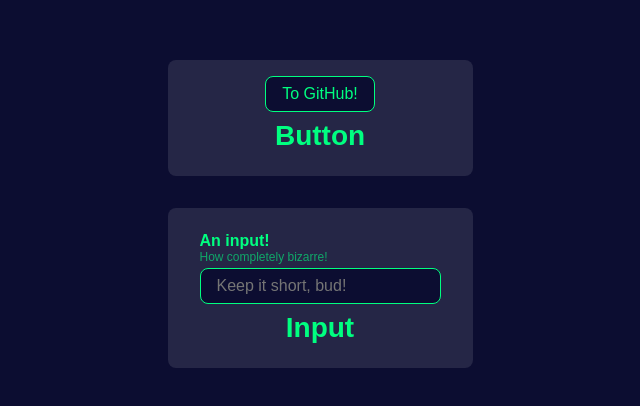
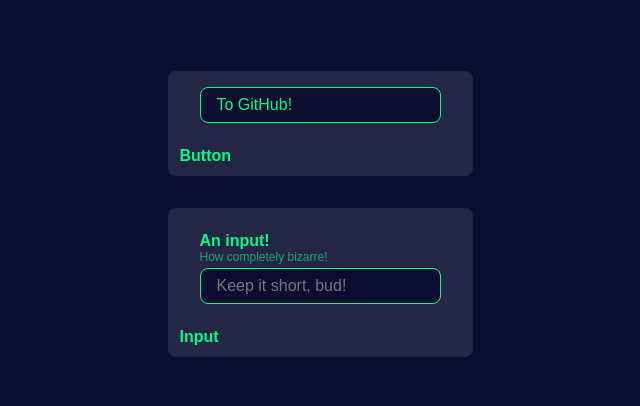
Before and after one commit to flo-output/FLComponents, a React (Vite) app: page / in a window 1280 px wide. Shown: the part 186-592 px from the top of the page, without its empty margins (320-960 px from the left). Built offline with nearby package versions, Linux system fonts and the light colour scheme.

Commit message:
Add stack + <Stack> + Styles passed as props are now calculated as part of intrinsic calc + Showcase using Stack's + Input using Polymorphic Stack + Parse numerical property utility

```diff
--- a/src/components/Input.tsx
+++ b/src/components/Input.tsx
@@ -3,6 +3,7 @@ import { compute_style, FlFalsey, populate_intrinsic_style, to_property } from "
 import { ComponentPropsWithoutRef } from "react";
 import type { FlIntrinsicProps } from "../types";
 import Text from "./Text";
+import Stack from "./Stack";
 
 export default function Input
     (props: FlIntrinsicProps & ComponentPropsWithoutRef<'input'> & {
@@ -14,7 +15,7 @@ export default function Input
     const theme = useTheme();
 
     return (
-        <label>
+        <Stack as="label" gap={0}>
             {props.label && <Text children={props.label} mb={0} weight={600} />}
             {props.description && <Text children={props.description} mt={0} mb="xs" size="sm" opacity={60} weight={200} />}
 
@@ -40,6 +41,6 @@ export default function Input
                 } as any}>
                 {props.children}
             </input>
-        </label>
+        </Stack>
     )
 }
--- /dev/null
+++ b/src/components/Stack.tsx
@@ -0,0 +1,31 @@
+import React, { CSSProperties } from "react";
+import useTheme from "../hooks/Theme";
+import { FlIntrinsicProps, FlPolymorphic } from "../types";
+import { compute_style, parse_numerical_property, populate_intrinsic_style } from "../utilities";
+
+export default function Stack<C extends React.ElementType = 'div'>
+    (props: FlPolymorphic<FlIntrinsicProps, C> & {
+        gap?: number | string,
+        direction?: CSSProperties['flexDirection'],
+        align?: CSSProperties['alignItems'],
+        justify?: CSSProperties['justifyContent'],
+    }) {
+
+    const theme = useTheme();
+    const Component = props.as || 'div';
+
+    return (
+        <Component {...props} className={
+            compute_style({
+                ...populate_intrinsic_style(theme, props),
+                display: 'flex',
+                flexDirection: props.direction ?? 'column',
+                alignItems: props.align ?? 'stretch',
+                justifyContent: props.justify ?? 'flex-start',
+                gap: parse_numerical_property(props.gap, theme.spacing, theme.units, 'sm'),
+            }, props.className)
+        }>
+            {props.children}
+        </Component>
+    )
+}
--- a/src/components/_Showcase.tsx
+++ b/src/components/_Showcase.tsx
@@ -1,6 +1,7 @@
 import { useState } from "react"
 import Button from "./Button"
 import Input from "./Input"
+import Stack from "./Stack";
 import Text from "./Text"
 
 export default function Showcase() {
@@ -10,8 +11,18 @@ export default function Showcase() {
     const set = (key: string, value: string) => setStates({ ...states, [key]: value });
 
     const components: { [key: string]: JSX.Element } = {
-        'Button': <Button children={'To GitHub!'} as="a" href="https://github.com/flo-output/FLComponents" target="_blank" />,
-        'Input': <Input label="An input!" description="How completely bizarre!" onChange={e => set('Input', e.target.value)} value={get('Input')} error={(get('Input').length <= 3) ? '' : 'aie!'} placeholder="Keep it short, bud!" />
+        'Button': <Button
+            children={'To GitHub!'}
+            as="a"
+            href="https://github.com/flo-output/FLComponents"
+            target="_blank" />,
+        'Input': <Input
+            label="An input!"
+            description="How completely bizarre!"
+            onChange={e => set('Input', e.target.value)}
+            value={get('Input')}
+            error={(get('Input').length <= 3) ? '' : 'aie!'}
+            placeholder="Keep it short, bud!" />
     }
 
     return (
@@ -28,23 +39,22 @@ export default function Showcase() {
                 gap: '2rem',
             }}>
                 {
-                    Object.entries(components).map(c => {
+                    Object.entries(components).map(([Name, Component]) => {
                         return (
-                            <div key={c[0]} style={{
-                                display: 'flex',
-                                flexDirection: 'column',
-                                justifyContent: 'space-between',
-                                alignItems: 'center',
-                                minHeight: '5rem',
-                                background: 'rgba(255, 255, 255, 0.1)',
-                                padding: '1rem 2rem',
-                                borderRadius: '0.5rem',
-                            }}>
-                                {c[1]}
-                                <Text size="lg" weight={600}>
-                                    {c[0]}
+                            <Stack
+                                gap={1}
+                                key={Name}
+                                style={{
+                                    minHeight: '5rem',
+                                    background: 'rgba(255, 255, 255, 0.1)',
+                                    padding: '1rem 2rem',
+                                    borderRadius: '0.5rem',
+                                }}>
+                                {Component}
+                                <Text size="md" mb={-5} ml={-20} weight={600}>
+                                    {Name}
                                 </Text>
-                            </div>
+                            </Stack>
                         )
                     })
                 }
--- a/src/types.ts
+++ b/src/types.ts
@@ -24,6 +24,7 @@ export type FlTextProps = {
 export type FlIntrinsicProps = {
     children?: React.ReactNode;
     className?: string;
+    style?: React.CSSProperties;
 
     px?: FlBreakpoint;
     py?: FlBreakpoint;
--- a/src/utilities.ts
+++ b/src/utilities.ts
@@ -97,6 +97,12 @@ export const calculate_theme = (theme: Partial<RawFlTheme>): FlTheme => {
     }
 }
 
+export const parse_numerical_property = (key: string | number | undefined, from: { [key: string]: number }, unit: string, fallback: string | number) => {
+    let value = key ?? fallback;
+    if (typeof value === 'number') return value + unit;
+    return from[value] + 'px';
+}
+
 // TODO: Kill self
 export const populate_intrinsic_style = (theme: FlTheme, props: FlIntrinsicProps, defaults: Partial<FlIntrinsicProps> = {}): CSSProperties => {
 
@@ -127,6 +133,8 @@ export const populate_intrinsic_style = (theme: FlTheme, props: FlIntrinsicProps
     }
 
     return {
+
+        ...props.style,
 
         display: 'block',
         textDecoration: 'none',
```
